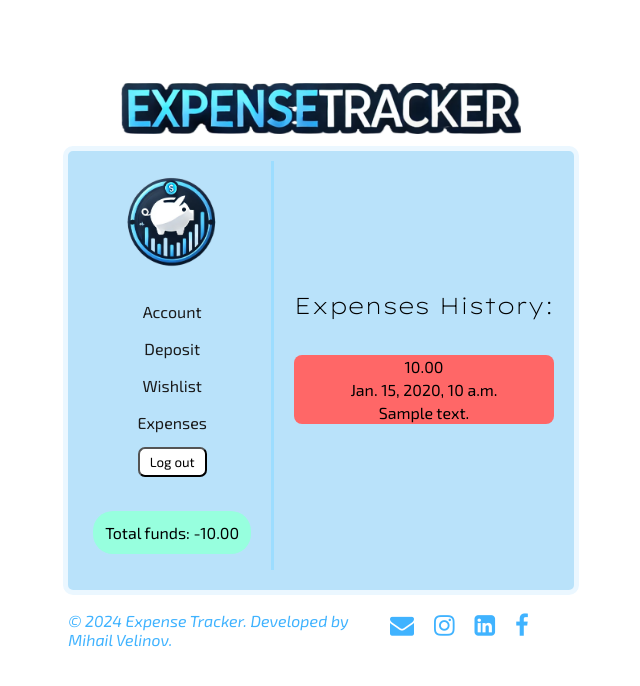
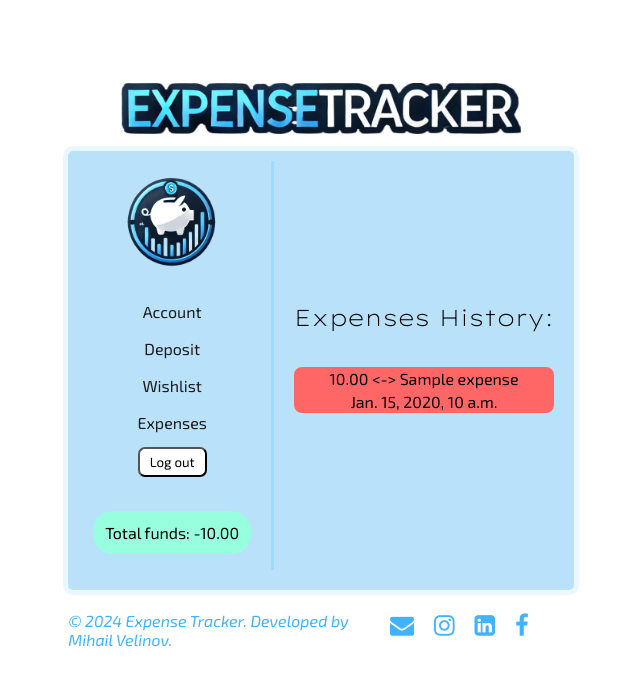
Before and after one commit to mixailvelinov/ExpenseTracker, a Django app: page /expense/history/ in a window 1280 px wide. Shown: the top 686 px of the page, without its empty margins (319-959 px from the left). Run offline with Django 5.2, Linux system fonts and the light colour scheme; a user stored in the database is signed in; tables that the repository leaves empty hold one stand-in row (values such as "Sample post"); some web fonts are replaced.

Commit message:
removed unneeded fields from the expenses and wishlist models, fixed temlpates

```diff
--- a/common/forms.py
+++ b/common/forms.py
@@ -10,7 +10,6 @@ class WishCreateForm(forms.ModelForm):
 
         widgets = {
             'title': forms.TextInput(attrs={'placeholder': 'What do you want to buy?'}),
-            'description': forms.TextInput(attrs={'placeholder': 'Why do you want it?'}),
             'price': forms.NumberInput(attrs={'placeholder': 'Price...'}),
             'image': forms.URLInput(attrs={'placeholder': 'Image URL...'})
         }
--- a/common/models.py
+++ b/common/models.py
@@ -6,7 +6,6 @@ from django.db import models
 
 class Wish(models.Model):
     title = models.CharField(max_length=50, validators=[MinLengthValidator(3)])
-    description = models.CharField(max_length=100, null=True, blank=True)
     price = models.FloatField(validators=[MinValueValidator(1.00)])
     is_bought = models.BooleanField(default=False)
     date_added = models.DateField(auto_now_add=True)
--- a/deposits/views.py
+++ b/deposits/views.py
@@ -26,6 +26,7 @@ class DepositView(CreateView):
 class DepositHistory(ListView):
     model = Deposit
     template_name = 'deposits/deposit-history.html'
+    paginate_by = 5
 
     def get_queryset(self):
         queryset = Deposit.objects.filter(user_id=self.request.user.id).order_by('-date')
--- a/expenses/forms.py
+++ b/expenses/forms.py
@@ -11,5 +11,4 @@ class ExpenseCreateForm(forms.ModelForm):
         widgets = {
             'amount': forms.TextInput(attrs={'placeholder': 'Amount spent...'}),
             'expense_name': forms.TextInput(attrs={'placeholder': 'I spent money on...'}),
-            'description': forms.TextInput(attrs={'placeholder': 'Expense description...'}),
         }
--- a/expenses/models.py
+++ b/expenses/models.py
@@ -11,8 +11,6 @@ class Expense(models.Model):
 
     expense_name = models.CharField(max_length=75)
 
-    description = models.CharField(max_length=75)
-
     date = models.DateTimeField(auto_now=True)
 
     user = models.ForeignKey('accounts.CustomUser', on_delete=models.CASCADE)
--- a/static/styles/style.css
+++ b/static/styles/style.css
@@ -105,7 +105,7 @@ button:hover {
     border-radius: 10px;
 }
 
-.content-container a:hover {
+.content-container .history:hover {
     background-color: #7fd8ff;
     display: inline-block;
 }
@@ -346,3 +346,30 @@ footer p {
     cursor: pointer;
     transform: scale(1.5);
 }
+
+/*paginator*/
+
+.pagination {
+    display: flex;
+    gap: 10px;
+    margin: 0 auto;
+    text-align: center;
+    color: #4ac1f7;
+    font-size: 20px;
+}
+
+.pagination a{
+    flex-direction: column;
+    text-decoration: none;
+    color: black;
+}
+
+.pagination a:hover {
+    color: #1f5d79;
+
+;
+}
+
+.page-button:hover {
+    color: #1f5d79;
+}
--- a/templates/common/wish-create.html
+++ b/templates/common/wish-create.html
@@ -6,7 +6,6 @@
         <form method='post' action="">
             {% csrf_token %}
             {{ form.title }}
-            {{ form.description }}
             {{ form.price }}
             {{ form.image }}
             <button type="submit">Save</button>
--- a/templates/common/wishlist.html
+++ b/templates/common/wishlist.html
@@ -21,7 +21,6 @@
                         <li> {{ obj.title }}</li>
                         <li>{{ obj.price|floatformat:2 }}</li>
                         <li>{{ obj.date_added }}</li>
-                        <li>{{ obj.description }}</li>
                     </ul>
 
 
--- a/templates/expenses/expenses-history.html
+++ b/templates/expenses/expenses-history.html
@@ -7,9 +7,8 @@
         <ul>
             {% for obj in object_list %}
                 <div class="expenses-card">
-                    <li>{{ obj.amount|floatformat:2 }}</li>
+                    <li>{{ obj.amount|floatformat:2 }} <-> {{ obj.expense_name }}</li>
                     <li>{{ obj.date }}</li>
-                    <li>{{ obj.description }}</li>
                 </div>
                 <br>
             {% endfor %}
@@ -18,4 +17,24 @@
         <h2>No expenses yet</h2>
     {% endif %}
 
+    <div class="pagination">
+        {% if is_paginated %}
+            {% if page_obj.has_previous %}
+                <a class='page-button'href="?page={{ page_obj.previous_page_number }}">Previous</a>
+            {% endif %}
+
+            {% for num in paginator.page_range %}
+                {% if page_obj.number == num %}
+                    <strong>{{ num }}</strong>
+                {% else %}
+                    <a href="?page={{ num }}">{{ num }}</a>
+                {% endif %}
+            {% endfor %}
+
+            {% if page_obj.has_next %}
+                <a class='page-button'href="?page={{ page_obj.next_page_number }}">Next</a>
+            {% endif %}
+        {% endif %}
+    </div>
+
 {% endblock %}
--- a/templates/expenses/expenses.html
+++ b/templates/expenses/expenses.html
@@ -10,7 +10,6 @@
             {% csrf_token %}
             {{ form.amount }}
             {{ form.expense_name }}
-            {{ form.description }}
             <button type="submit">Register Expense</button>
         </form>
     </div>
```
Also changed, not shown: templates/deposits/deposit-history.html (+23 -2 lines), common/migrations/0003_remove_wish_description.py (added), expenses/migrations/0003_remove_expense_description.py (added).
